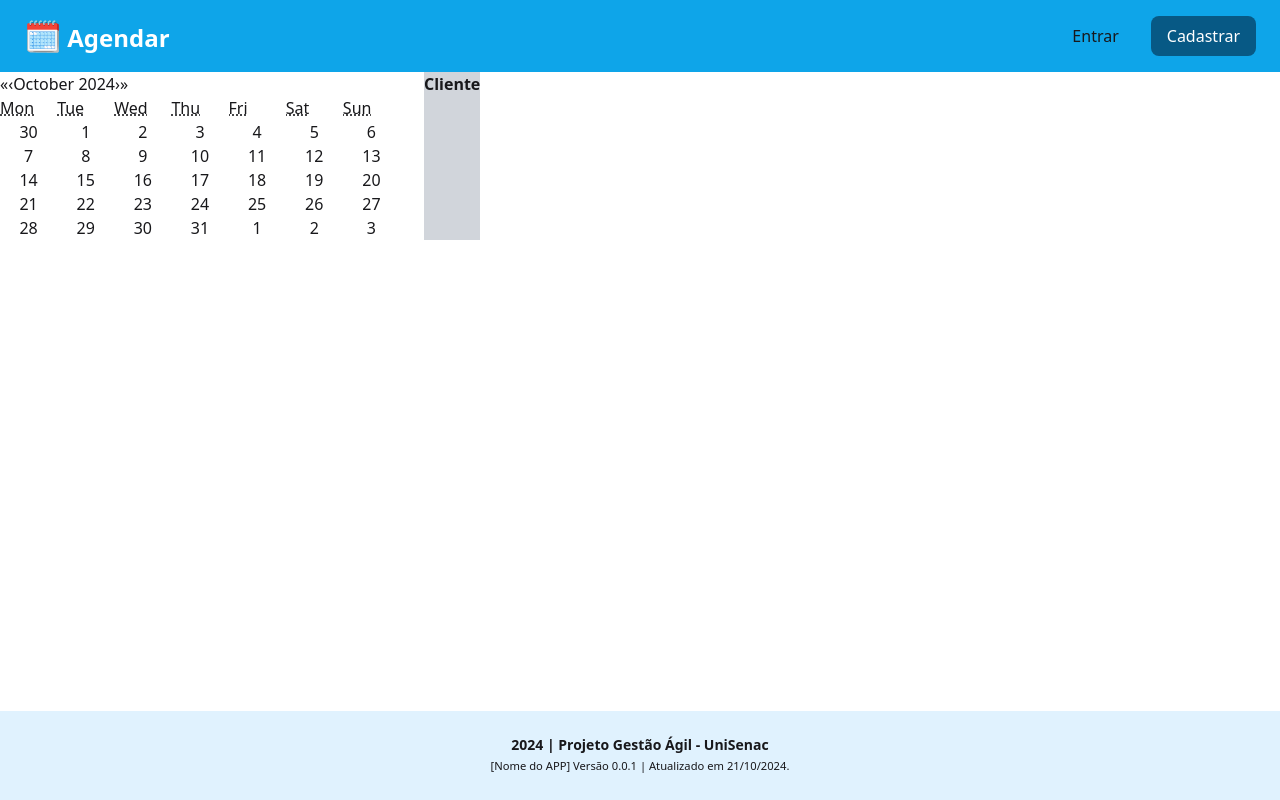
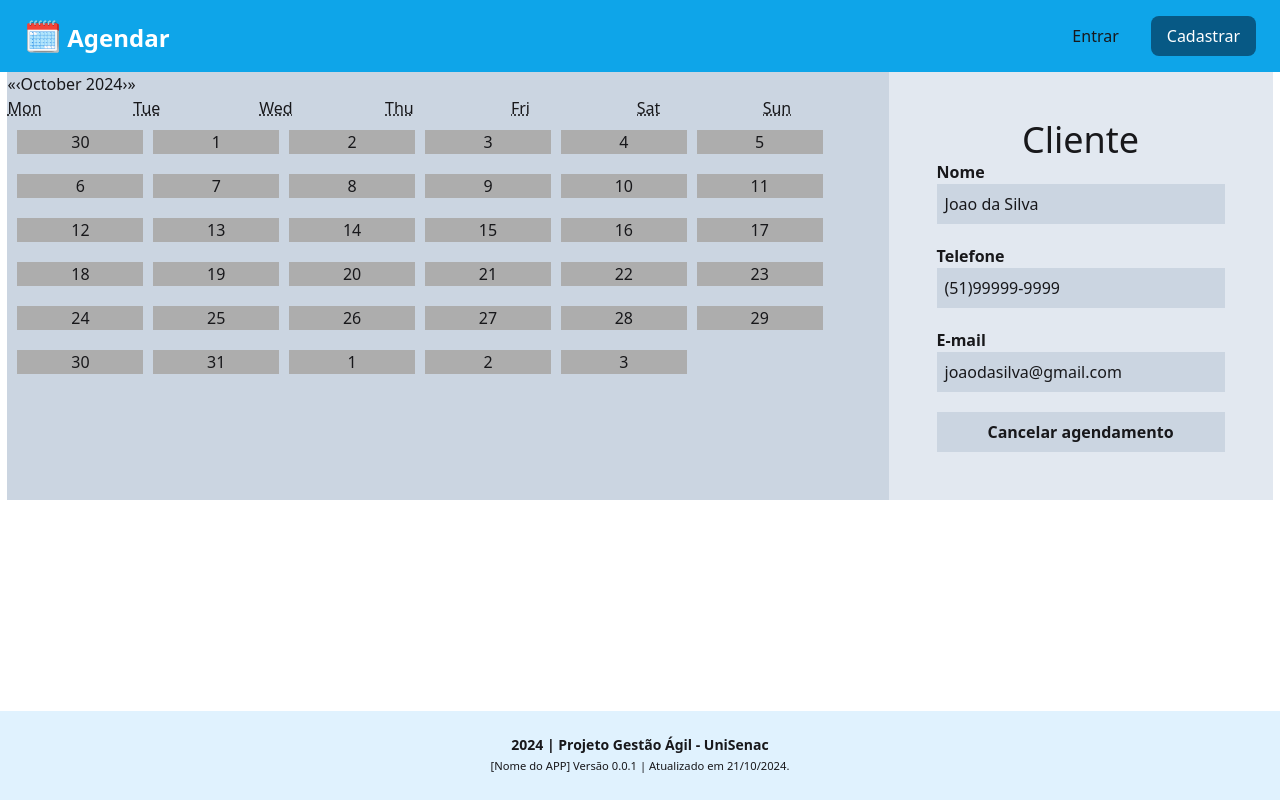
Before and after one commit to marcelopoars/projeto-front-senac, a Next.js app: page /agenda in a window 1280 px wide. Built offline with nearby package versions, Linux system fonts and the light colour scheme.

Commit message:
customer and calendary stylization

```diff
--- a/src/app/agenda/components/calendar/calendar.tsx
+++ b/src/app/agenda/components/calendar/calendar.tsx
@@ -6,7 +6,7 @@ import "./styles.css";
 
 export function Calendar() {
   return (
-    <div className="max-w-[400px]">
+    <div className="bg-slate-300">
       <ReactCalendar />
     </div>
   );
--- a/src/app/agenda/components/calendar/styles.css
+++ b/src/app/agenda/components/calendar/styles.css
@@ -1,5 +1,12 @@
-.react-calendar
-  .react-calendar__month-view__weekdays__weekday
-  .react-calendar__month-view__weekdays__weekday--weekend {
-  background-color: green !important;
+.react-calendar__tile {
+  background-color: rgb(173, 173, 173);
+  margin: 10px;
 }
+
+.react-calendar__tile:hover {
+  background-color: rgb(112, 112, 112);
+}
+
+.react-calendar__tile abbr {
+
+}
--- /dev/null
+++ b/src/app/agenda/components/customer/customer.tsx
@@ -0,0 +1,16 @@
+import Link from "next/link";
+
+export function Customer() {
+    return (
+        <div className="bg-slate-200 w-96 p-12">
+            <h1 className="text-center text-4xl">Cliente</h1>
+            <h5 className="font-bold text-left">Nome</h5>
+            <p className="bg-slate-300 text-left w-[100%] mb-5 p-2">Joao da Silva</p>
+            <h5 className="font-bold text-left">Telefone</h5>
+            <p className="bg-slate-300 text-left w-[100%] mb-5 p-2">(51)99999-9999</p>
+            <h5 className="font-bold text-left">E-mail</h5>
+            <p className="bg-slate-300 text-left w-[100%] mb-5 p-2">joaodasilva@gmail.com</p>
+            <Link className="bg-slate-300 font-bold text-center flex justify-center items-center p-2 hover:bg-slate-600" href="#">Cancelar agendamento</Link>
+        </div>
+    );
+  }
--- /dev/null
+++ b/src/app/agenda/components/customer/index.ts
@@ -0,0 +1 @@
+export * from "./customer";
--- a/src/app/agenda/components/index.ts
+++ b/src/app/agenda/components/index.ts
@@ -1 +1,2 @@
 export * from "./calendar";
+export * from "./customer"
--- a/src/app/agenda/page.tsx
+++ b/src/app/agenda/page.tsx
@@ -1,13 +1,12 @@
 import { Calendar } from "./components";
+import { Customer } from "./components";
 
 export default function AgendaPage() {
   return (
-    <div className="flex gap-6">
+    <div className="h-fit w-fit flex my-auto mx-auto">
       <Calendar />
 
-      <div className="bg-gray-300">
-        <h2 className="font-bold">Cliente</h2>
-      </div>
+      <Customer />
     </div>
   );
 }
```
